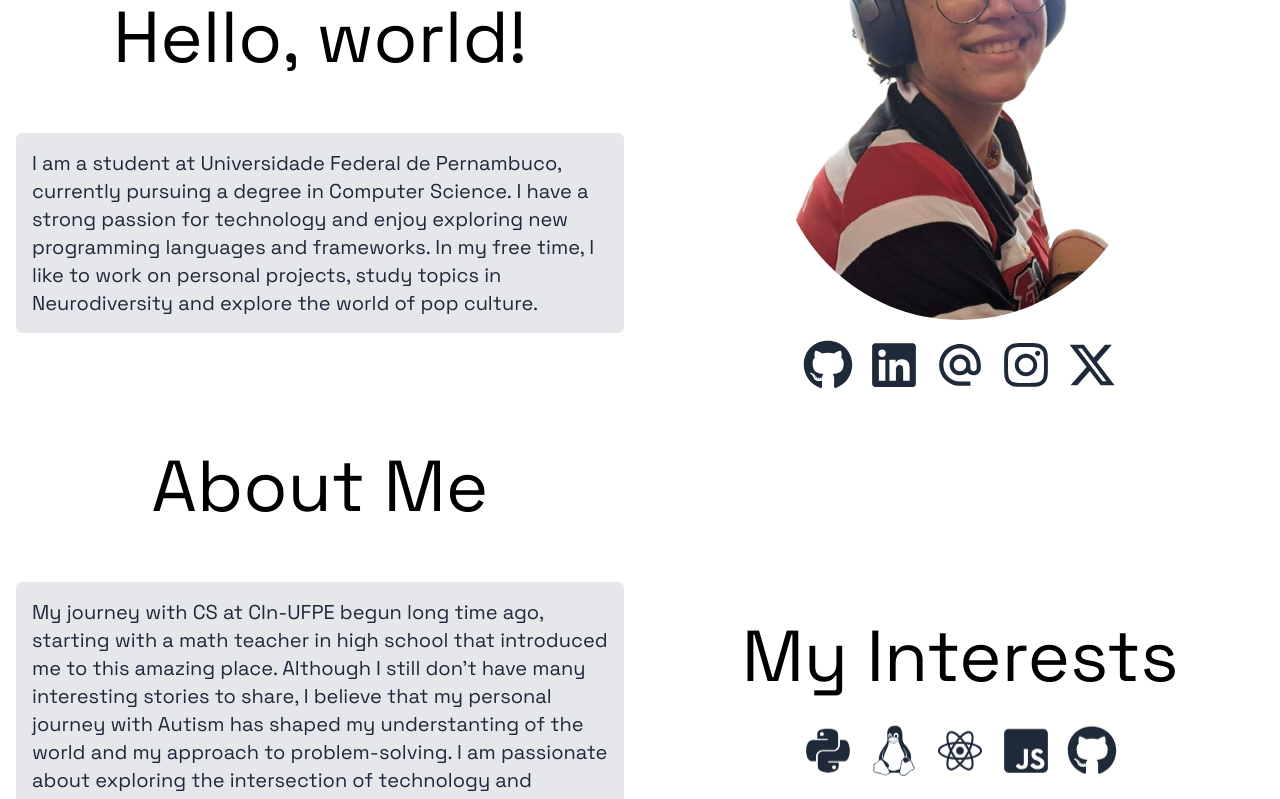
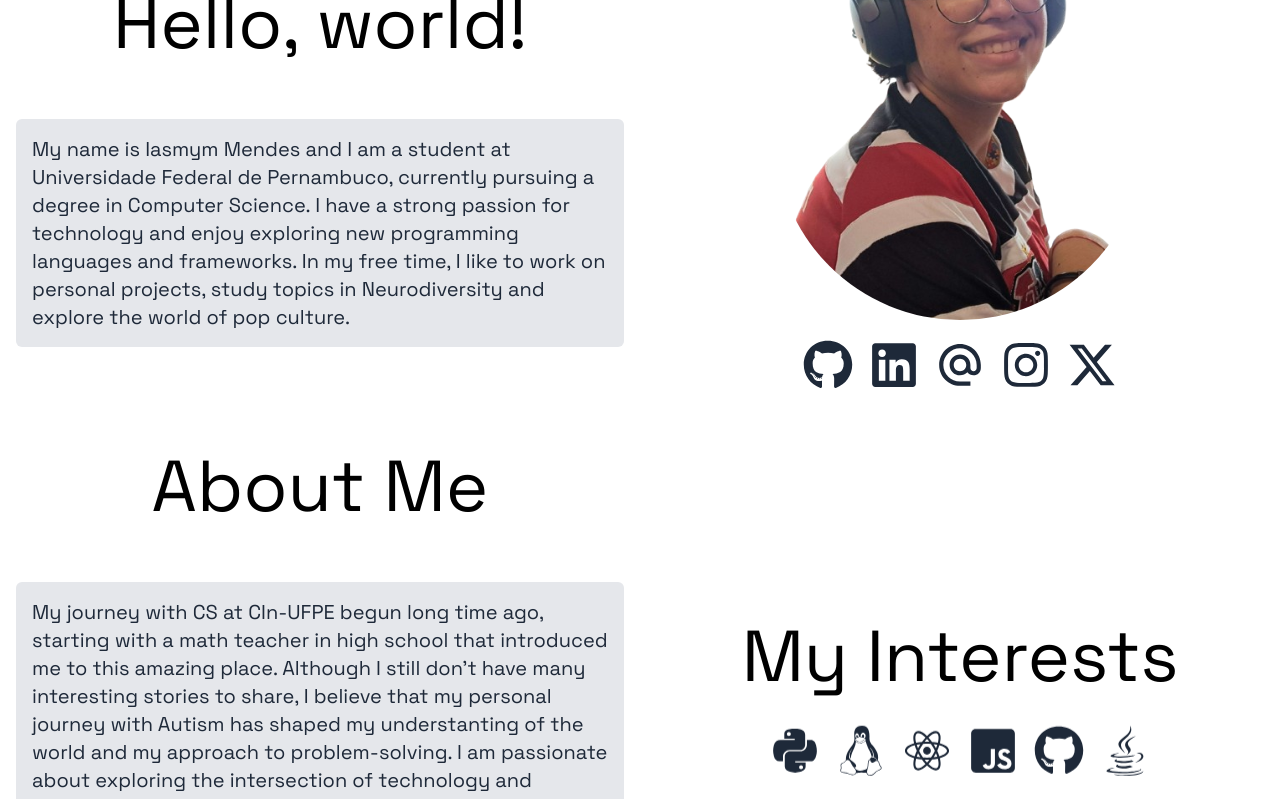
Before and after one commit to mendevsky/personal-cin-website, a React (Vite) app: page / in a window 1280 px wide. Shown: the part 260-1059 px from the top of the page. Built offline with nearby package versions, Linux system fonts and the light colour scheme.

Commit message:
Added my name to 'Home' and Java as an interest on 'About'

```diff
--- a/src/components/sections/About.jsx
+++ b/src/components/sections/About.jsx
@@ -8,6 +8,7 @@ import { FaJsSquare } from "react-icons/fa";
 import { SiNasa } from "react-icons/si";
 import { GiBookCover } from "react-icons/gi";
 import { FaGithub } from "react-icons/fa";
+import { FaJava } from "react-icons/fa";
 
 function About() {
     return (
@@ -44,6 +45,9 @@ function About() {
                     <a href="https://github.com/" target="_blank" rel="noopener noreferrer" className="animate-bounce ml-4">
                         <FaGithub size={50} className="text-gray-800 hover:text-gray-600 transition-colors duration-300" />
                     </a>
+                    <a href="https://www.java.com/" target="_blank" rel="noopener noreferrer" className="animate-bounce ml-4">
+                        <FaJava size={50} className="text-gray-800 hover:text-gray-600 transition-colors duration-300" />
+                    </a>
 
                   </div>
 
--- a/src/components/sections/Home.jsx
+++ b/src/components/sections/Home.jsx
@@ -13,7 +13,7 @@ function Home (){
 
                 <div className="rounded-md bg-gray-200 p-4 mt-15">
                     <p className="text-xl text-gray-800">
-                        I am a student at Universidade Federal de Pernambuco, currently pursuing a degree in Computer Science. I have a strong passion for technology and enjoy exploring new programming languages and frameworks. In my free time, I like to work on personal projects, study topics in Neurodiversity and explore the world of pop culture.
+                        My name is Iasmym Mendes and I am a student at Universidade Federal de Pernambuco, currently pursuing a degree in Computer Science. I have a strong passion for technology and enjoy exploring new programming languages and frameworks. In my free time, I like to work on personal projects, study topics in Neurodiversity and explore the world of pop culture.
                     </p>
                 </div>
             </div>
```
